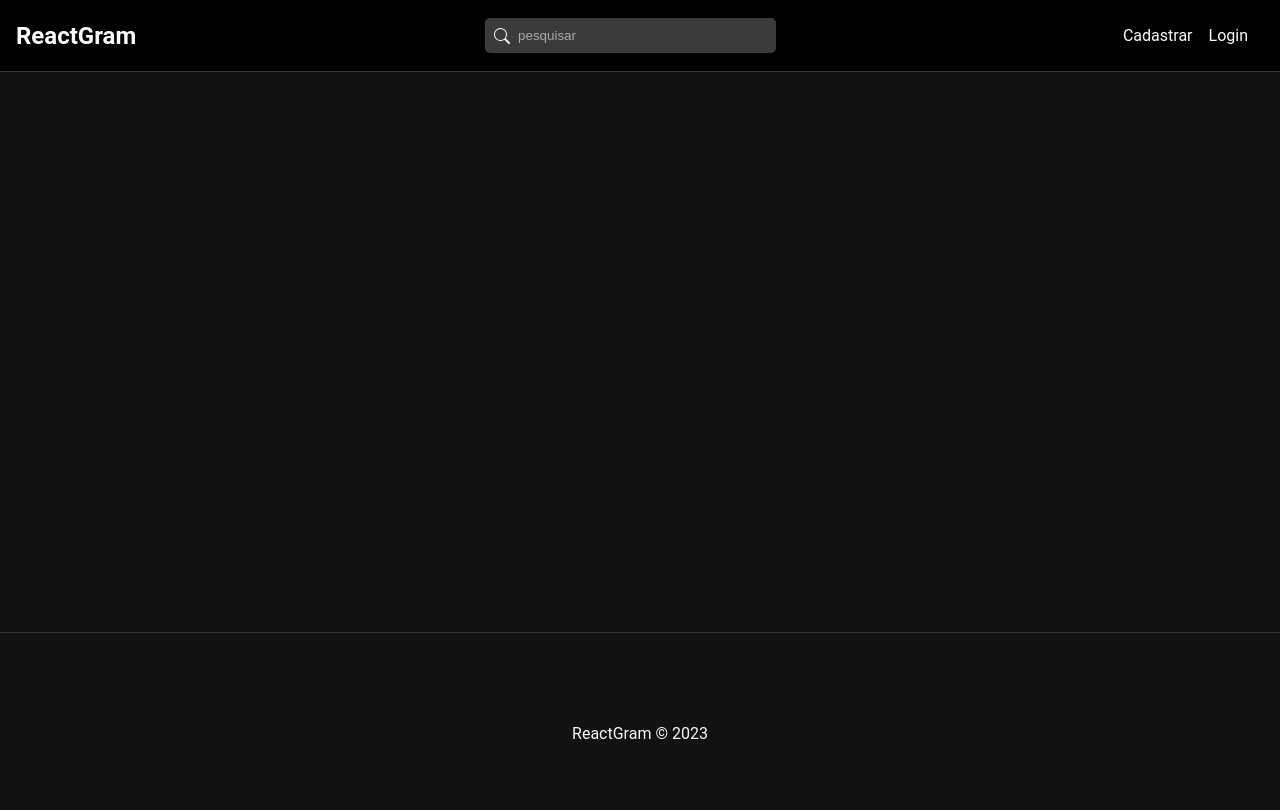
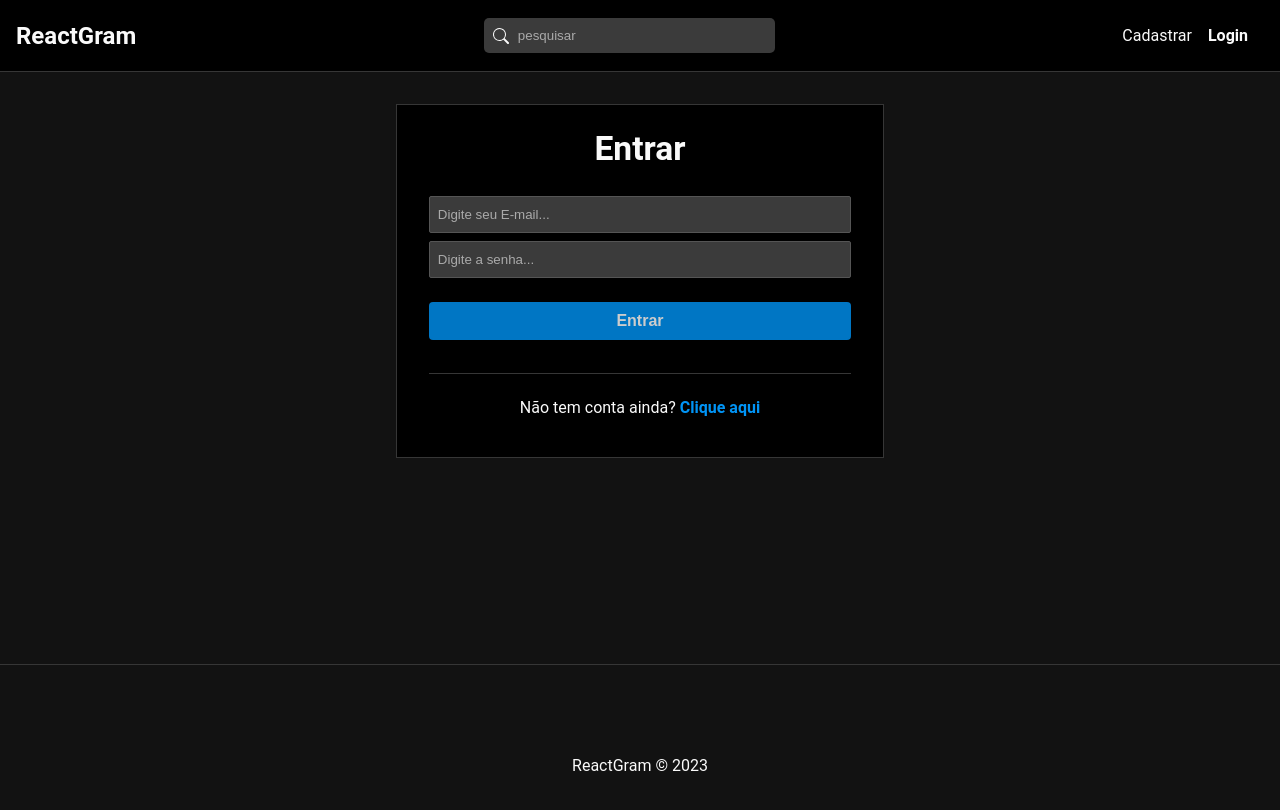
Before and after one commit to Jaco1030D/front-ReactGram, a React (Vite) app: page /login in a window 1280 px wide. Before the commit this address led to /. Shown: the top 810 px of the page. Built offline with nearby package versions, Linux system fonts and the light colour scheme.

Commit message:
Alteração com intuito de resolver bug

```diff
--- a/src/App.jsx
+++ b/src/App.jsx
@@ -5,7 +5,7 @@ import { EditProfile, Home, Profile, Register, Photo, Search, Login } from './pa
 import { Footer, Navbar } from './components'
 
 function App() {
-  const auth = true
+  const auth = false
 
   return (
     <div className="App">
```
